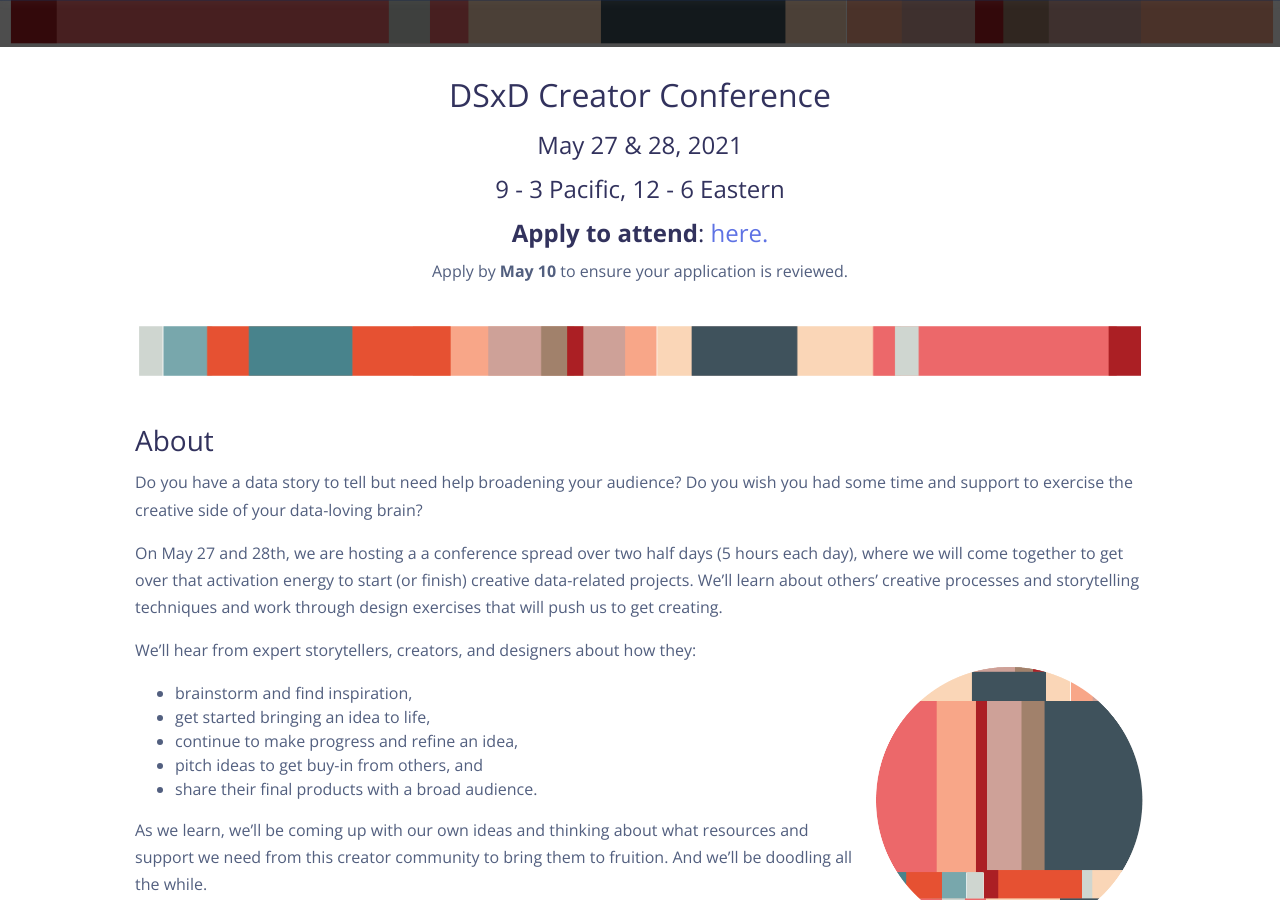
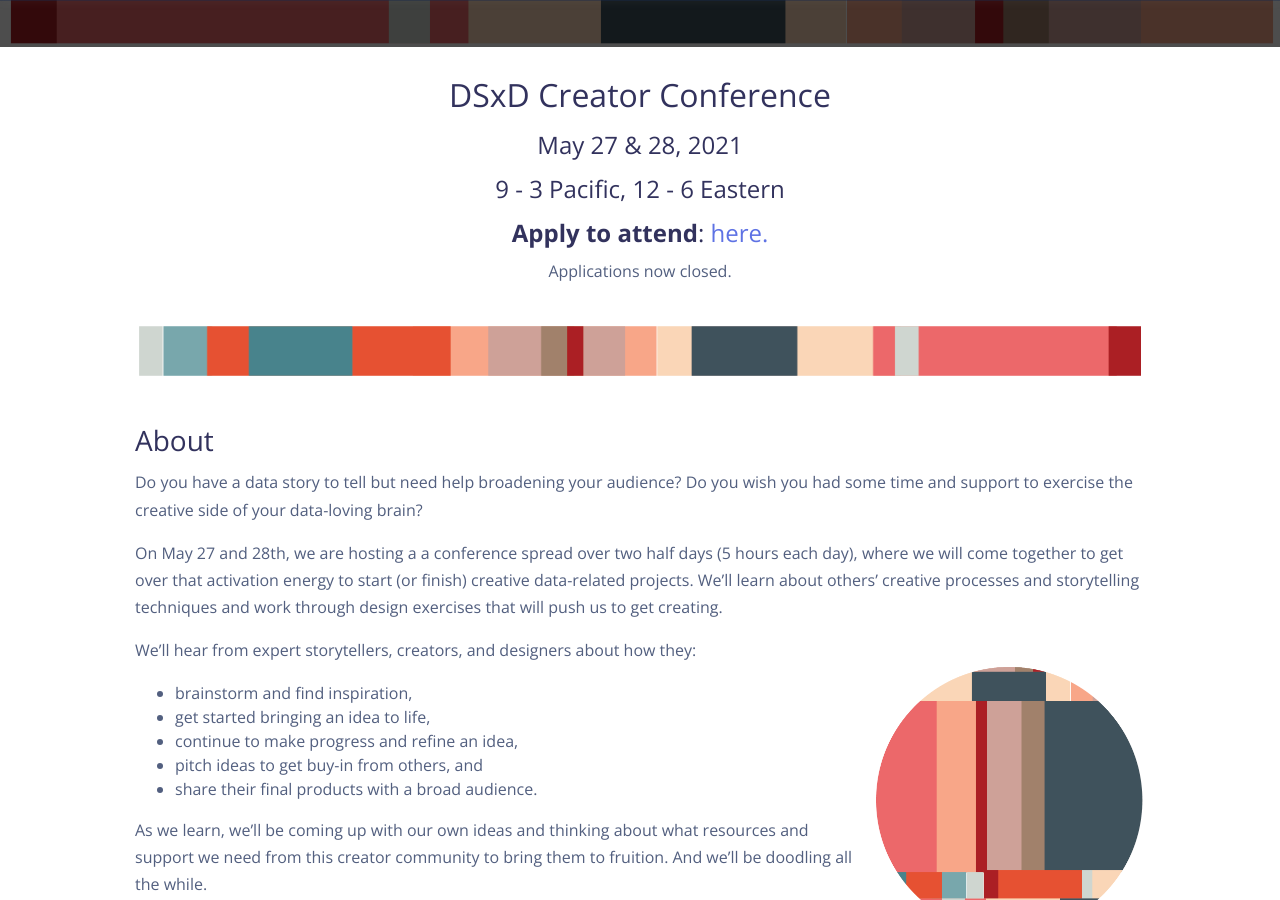
Before and after one commit to iamciera/DSxD_website, a Jekyll site: the page built from _pages/events.md, in a window 1280 px wide and 900 px high, scrolled down 493 px. Built offline with Jekyll 4.4.1, drawn with Linux system fonts in a browser that asks for light colours; nearby versions of some CDN libraries.

Commit message:
application closed

```diff
--- a/_pages/events.md
+++ b/_pages/events.md
@@ -11,7 +11,7 @@ featured_image: /assets/img/lines/DSxD_lines-05.png
 <center><H4> 9 - 3 Pacific, 12 - 6 Eastern </H4></center>
 <center><H4><b>Apply to attend</b>: <a href="https://forms.gle/kECLXC9zACLyt2Js9">here.</a></H4></center>
 
-<center>Apply by <b>May 10</b> to ensure your application is reviewed.</center>
+<center>Applications now closed.</center>
 
 <br>
 
```
